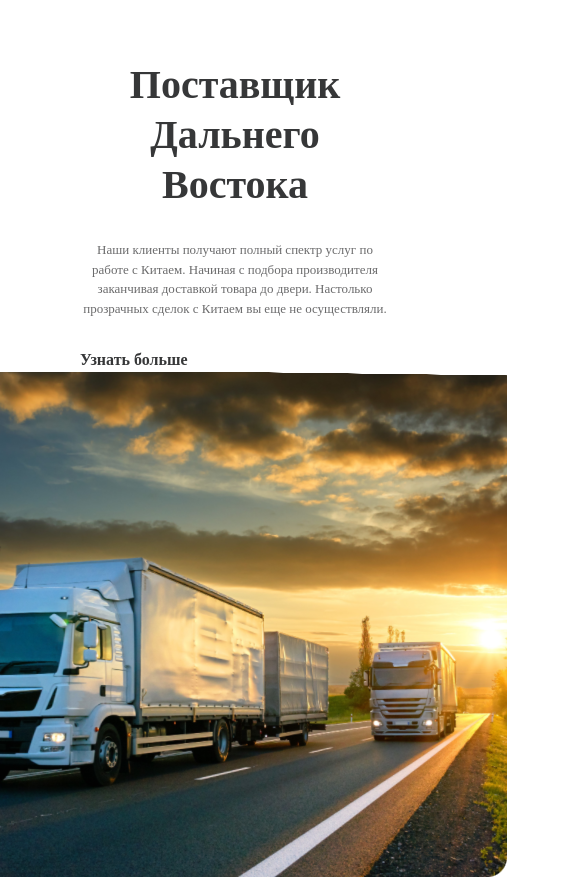
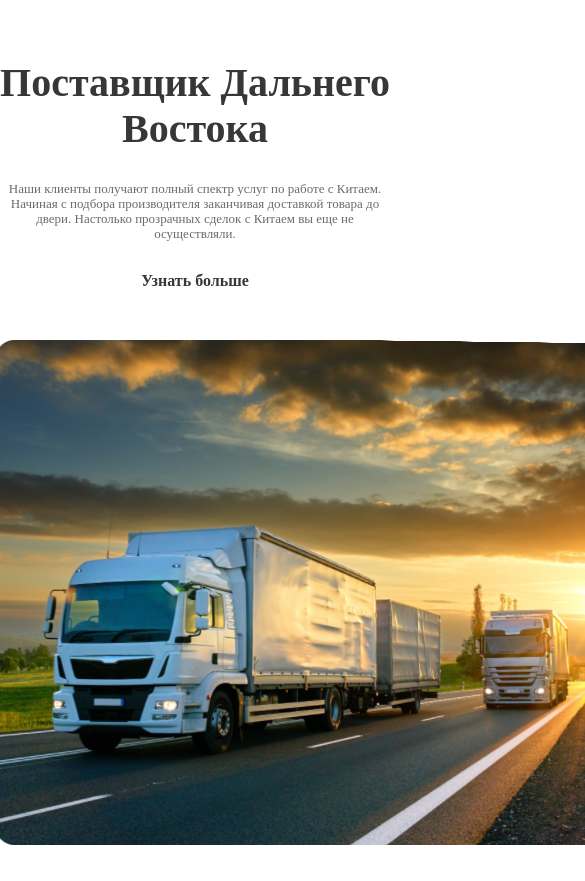
Before and after one commit to mucm09/2oy5dars, a plain HTML site: page index.html in a window 390 px wide. Shown: the top 881 px of the page, 585 px wide, since content can reach past the window. After the commit the page ends 850 px from the top, so only its background shows below. Drawn offline with Linux system fonts and the light colour scheme; a web font is replaced by a local one.

Commit message:
responsive 800gacha boldi

```diff
--- a/scss/block/_screen.scss
+++ b/scss/block/_screen.scss
@@ -13,9 +13,6 @@
 font-family: Exo 2;
 font-size: 52px;
 font-weight: 600;
-line-height: 125%;
-letter-spacing: 0%;
-text-align: left;
 margin-bottom: 30px;
 
 }
@@ -24,9 +21,6 @@ margin-bottom: 30px;
 font-family: PT Sans;
 font-size: 16px;
 font-weight: 400;
-line-height: 150%;
-letter-spacing: 0%;
-text-align: left;
 margin-bottom: 30px;
 }
 .screen__link{
@@ -34,9 +28,7 @@ color: rgb(54, 55, 56);
 font-family: PT Sans;
 font-size: 16px;
 font-weight: 700;
-line-height: 150%;
-letter-spacing: 0%;
-text-align: left;
+
 }
 .screen__link:hover{
 text-decoration: underline 2px #FFCE50;
@@ -45,10 +37,8 @@ text-decoration: underline 2px #FFCE50;
   text-decoration: underline 2px #FFCE50 ;
   color:rgb(107, 107, 108) ;
 }
-.screen__img{
-  max-width: 650px;
-  margin-right: 30px;
-  margin-left: 30px;
+.aftercontentimg{
+  max-width: 610px;
 }
 
 @media screen and  (max-width:1217px) {
@@ -76,39 +66,24 @@ text-decoration: underline 2px #FFCE50;
   }
 
   .screen__content{
-    max-width: 717px;
+    max-width: 500px;
+    text-align: center;
+    margin-bottom: 50px;
+    margin-left: 0;
   }
 
   .aftercontentimg{
-    max-width: 600px;
-    height: 300px;
-    margin-right:none;
+    margin: 0;
+    max-width: 400px
   }
-}
-
-@media screen and (max-width:830px) {
   .screen__title{
-color: rgb(54, 55, 56);
-font-family: Exo 2;
-font-size: 40px;
-font-weight: 600;
-line-height: 125%;
-letter-spacing: 0%;
-text-align: center;
+    font-size: 40px;
   }
   .screen__text{
-    color: rgb(107, 107, 108);
-font-family: PT Sans;
-font-size: 13px;
-font-weight: 400;
-line-height: 150%;
-letter-spacing: 0%;
-text-align: center;
+    font-size: 13px;
   }
+  .screen__content{
+    margin-left: 0;
+  }
+
 }
-
-@media screen and (max-width:645px) {
-  .aftercontentimg{
-    max-width: 700px;
-  }
-}
```
Also changed, not shown: css/main.css, 1 other file.
